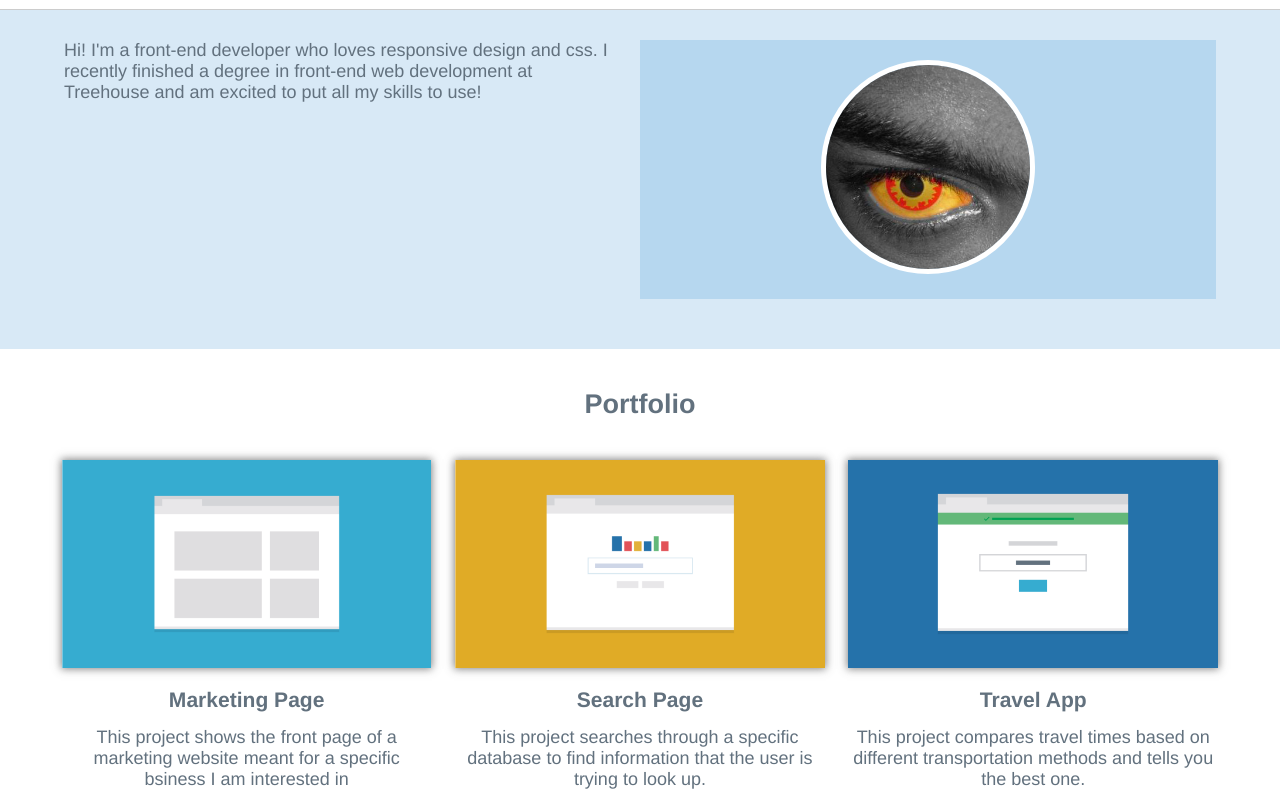
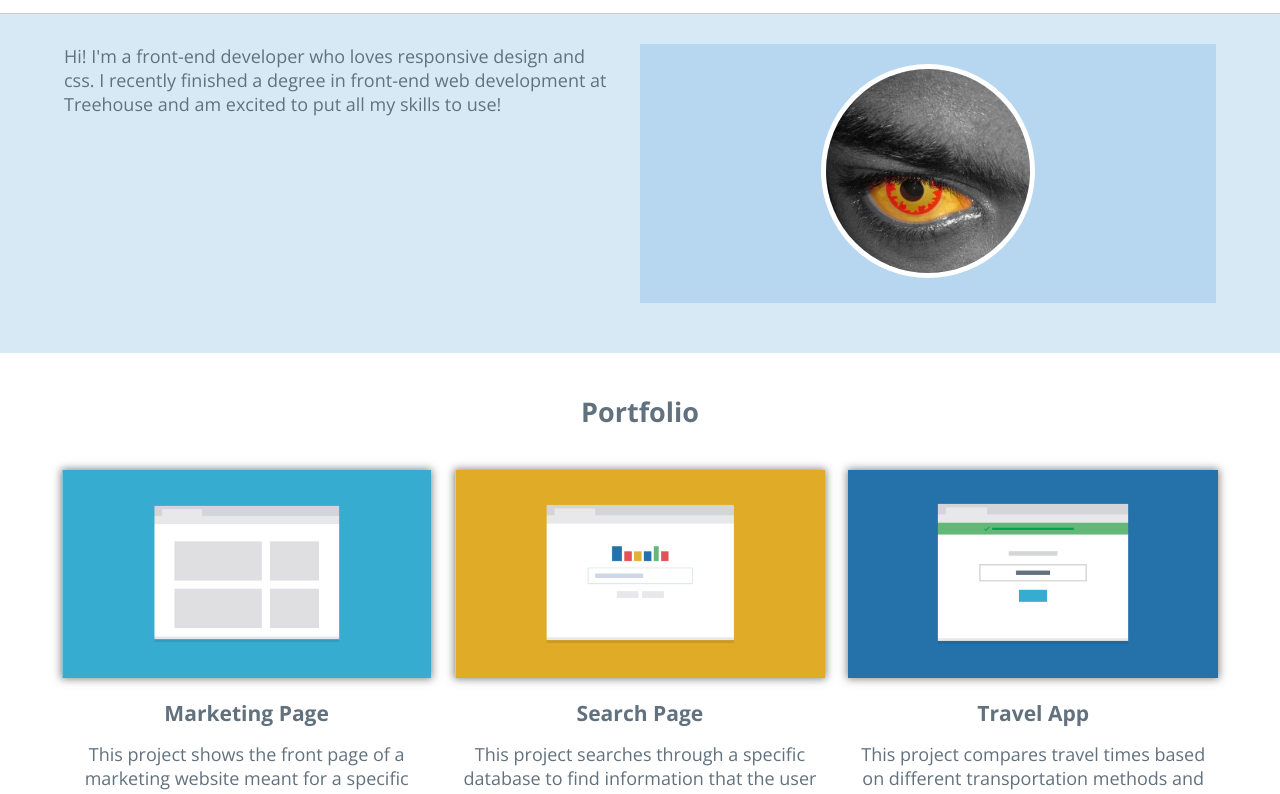
Before and after one commit to tcherokee/scss-css, a plain HTML site: page index.html in a window 1280 px wide. Shown: the part 79-873 px from the top of the page. Drawn offline with nearby package versions, Linux system fonts and the light colour scheme.

Commit message:
Fixed Font-Face Issue

```diff
--- a/scss/base/_variables.scss
+++ b/scss/base/_variables.scss
@@ -35,7 +35,7 @@ $shadow-color-black: $black;
 
 /* Font Stacks */
 $stack-sans-serif: Helvetica, Arial, sans-serif;
-$stack-open-sans: 'Open-Sans', $stack-sans-serif;
+$stack-open-sans: 'Open Sans', $stack-sans-serif;
 
 /* Default Font Size */
 $font-size: 16;
```
Also changed, not shown: css/main.css.
